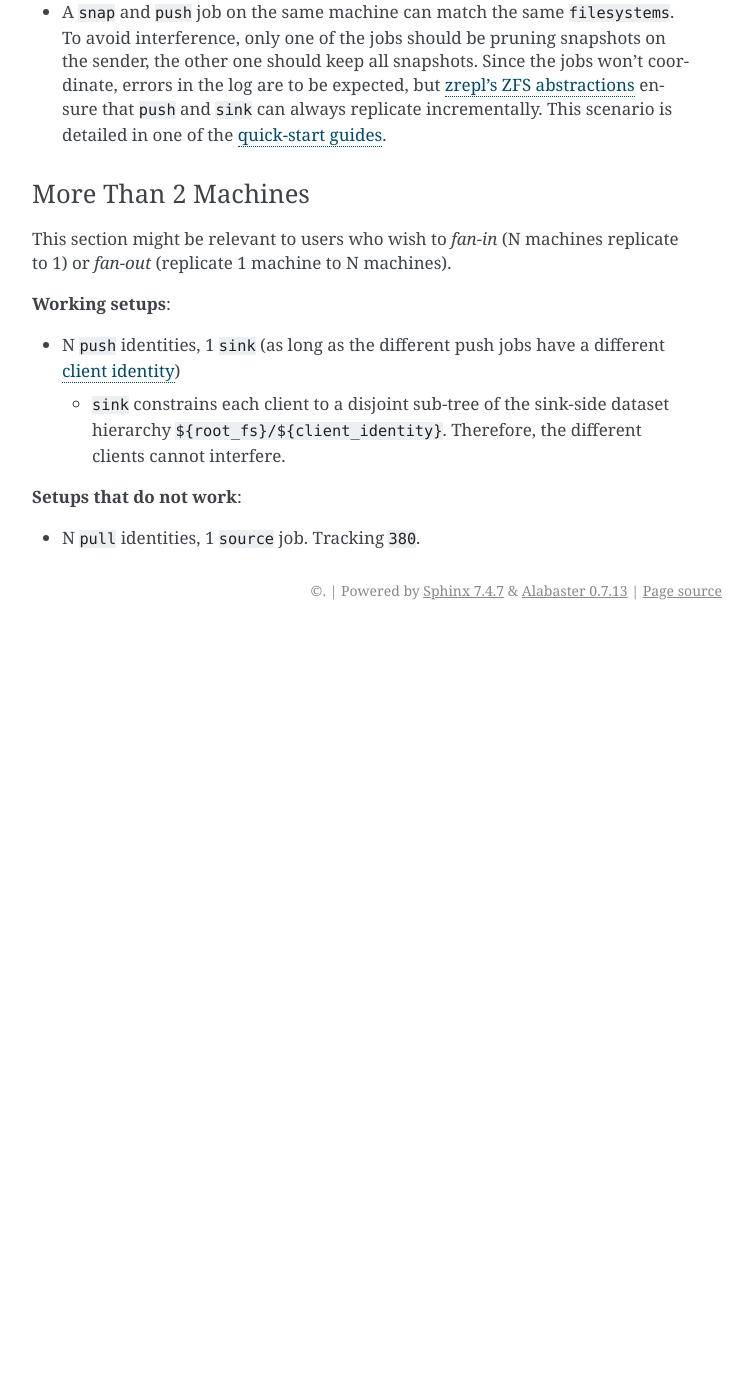
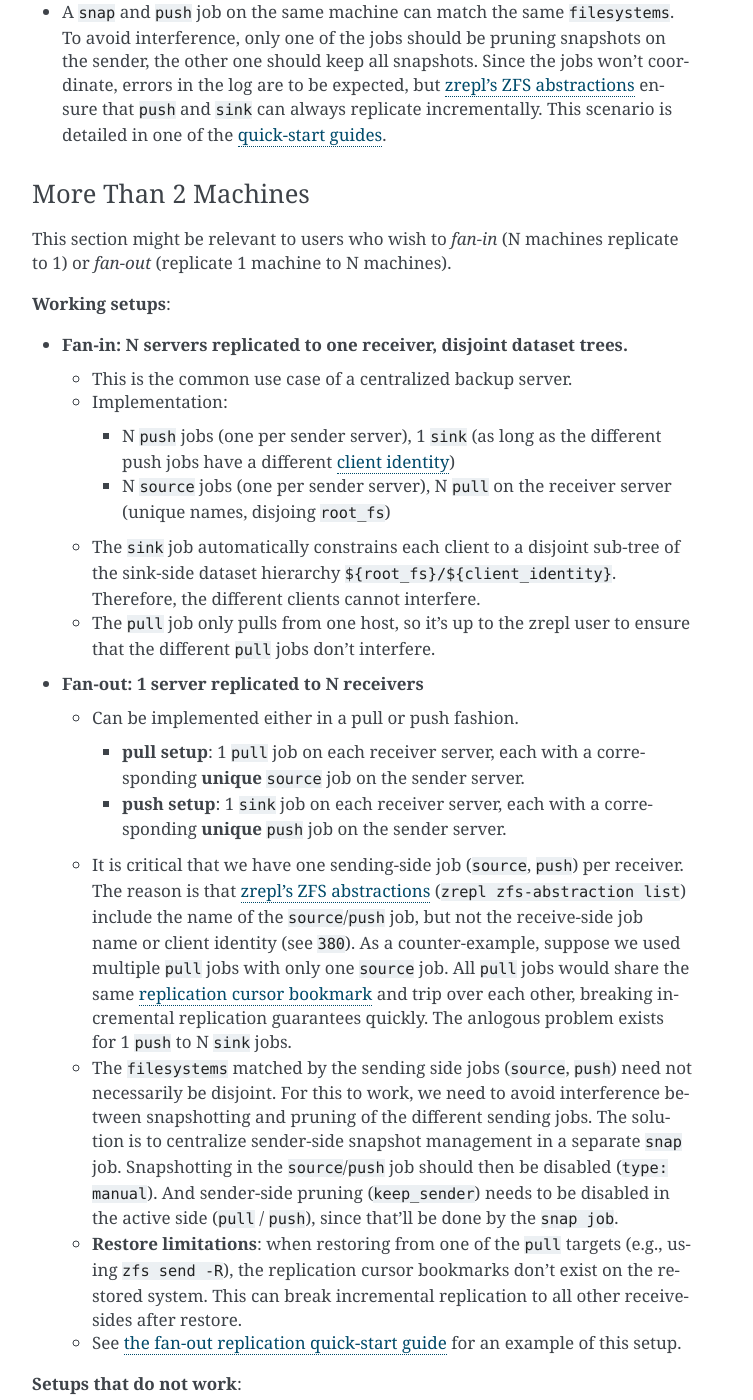
Before and after one commit to zrepl/zrepl, a Sphinx documentation site: the page built from docs/configuration/overview.rst, in a window 1280 px wide and 1400 px high, scrolled down 7378 px. Shown: the whole window, without its empty margins (388-1141 px from the left). Built offline with Sphinx 7.4.7, drawn with Linux system fonts in a browser that asks for light colours; pages that are not in the unit, such as notebooks, are missing from menus; the version number could not be read and is left out; cross-references to code outside the pages are shown as plain code; before the commit the page ends 8008 px from its top, so only the background shows below that; some of the changed text lies outside the part shown.

Commit message:
docs: document fan-out replication & add quick-start guide
closes https://github.com/zrepl/zrepl/pull/552
fixes https://github.com/zrepl/zrepl/issues/551

Signed-off-by: Andrew Gunnerson <chillermillerlong@hotmail.com>
Co-authored-by: Christian Schwarz <me@cschwarz.com>

```diff
--- a/docs/configuration/overview.rst
+++ b/docs/configuration/overview.rst
@@ -248,7 +248,7 @@
 Multiple Jobs & More than 2 Machines
 ------------------------------------
 
-The quick-start guides focus on simple setups with a single sender and a single receiver.
+Most users are served well with a single sender and a single receiver job.
 This section documents considerations for more complex setups.
 
 .. ATTENTION::
@@ -288,10 +288,45 @@
 
 **Working setups**:
 
-* N ``push`` identities, 1 ``sink`` (as long as the different push jobs have a different :ref:`client identity <overview-passive-side--client-identity>`)
+* **Fan-in: N servers replicated to one receiver, disjoint dataset trees.**
 
-  * ``sink`` constrains each client to a disjoint sub-tree of the sink-side dataset hierarchy ``${root_fs}/${client_identity}``.
+  * This is the common use case of a centralized backup server.
+
+  * Implementation:
+
+    * N ``push`` jobs (one per sender server), 1 ``sink`` (as long as the different push jobs have a different :ref:`client identity <overview-passive-side--client-identity>`)
+    * N ``source`` jobs (one per sender server), N ``pull`` on the receiver server (unique names, disjoing  ``root_fs``)
+
+  * The ``sink`` job automatically constrains each client to a disjoint sub-tree of the sink-side dataset hierarchy ``${root_fs}/${client_identity}``.
     Therefore, the different clients cannot interfere.
+
+  * The ``pull`` job only pulls from one host, so it's up to the zrepl user to ensure that the different ``pull`` jobs don't interfere.
+
+.. _fan-out-replication:
+
+* **Fan-out: 1 server replicated to N receivers**
+
+  * Can be implemented either in a pull or push fashion.
+
+    * **pull setup**: 1 ``pull`` job on each receiver server, each with a corresponding **unique** ``source`` job on the sender server.
+    * **push setup**: 1 ``sink`` job on each receiver server, each with a corresponding **unique** ``push`` job on the sender server.
+
+  * It is critical that we have one sending-side job (``source``, ``push``) per receiver.
+    The reason is that :ref:`zrepl's ZFS abstractions <zrepl-zfs-abstractions>` (``zrepl zfs-abstraction list``) include the name of the ``source``/``push`` job, but not the receive-side job name or client identity (see :issue:`380`).
+    As a counter-example, suppose we used multiple ``pull`` jobs with only one ``source`` job.
+    All ``pull`` jobs would share the same :ref:`replication cursor bookmark <replication-cursor-and-last-received-hold>` and trip over each other, breaking incremental replication guarantees quickly.
+    The anlogous problem exists for 1 ``push`` to N ``sink`` jobs.
+
+  * The ``filesystems`` matched by the sending side jobs (``source``, ``push``) need not necessarily be disjoint.
+    For this to work, we need to avoid interference between snapshotting and pruning of the different sending jobs.
+    The solution is to centralize sender-side snapshot management in a separate ``snap`` job.
+    Snapshotting in the ``source``/``push`` job should then be disabled (``type: manual``).
+    And sender-side pruning (``keep_sender``) needs to be disabled in the active side (``pull`` / ``push``), since that'll be done by the ``snap job``.
+
+  * **Restore limitations**: when restoring from one of the ``pull`` targets (e.g., using ``zfs send -R``), the replication cursor bookmarks don't exist on the restored system.
+    This can break incremental replication to all other receive-sides after restore.
+
+  * See :ref:`the fan-out replication quick-start guide <quickstart-fan-out-replication>` for an example of this setup.
 
 
 **Setups that do not work**:
--- a/docs/quickstart.rst
+++ b/docs/quickstart.rst
@@ -33,6 +33,7 @@
 
    quickstart/continuous_server_backup
    quickstart/backup_to_external_disk
+   quickstart/fan_out_replication
 
 Use ``zrepl configcheck`` to validate your configuration.
 No output indicates that everything is fine.
```
Also changed, not shown: docs/quickstart/fan_out_replication.rst (added, +93 -0 lines), 2 other files.
